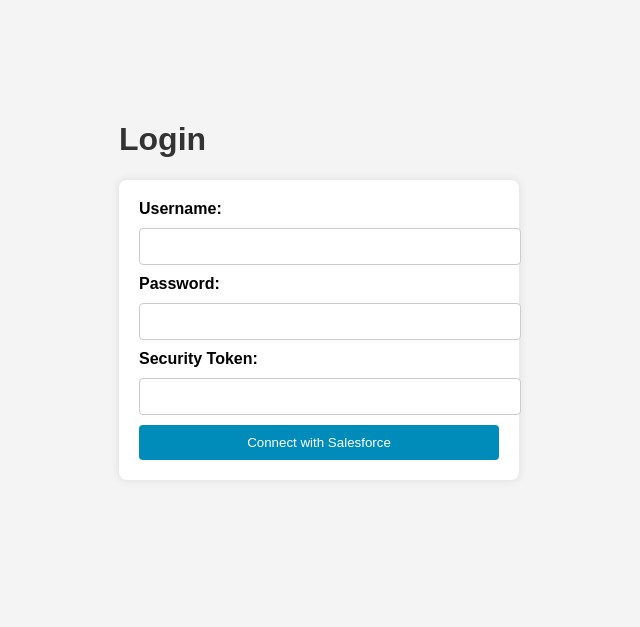
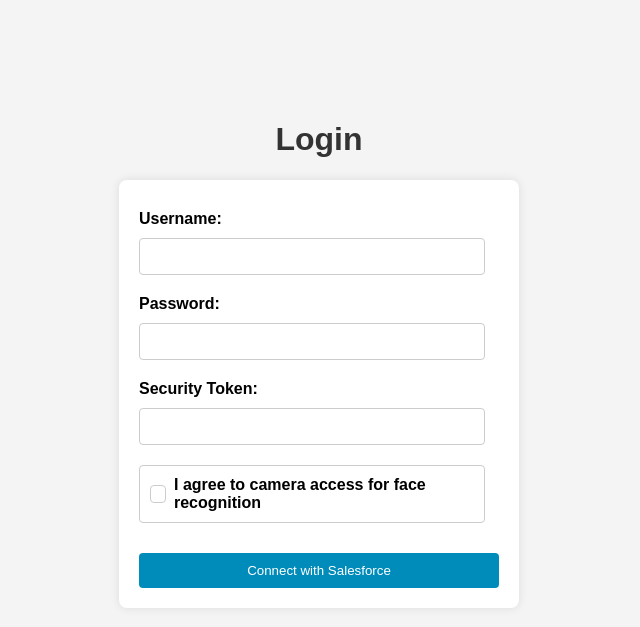
Before and after one commit to KushagraAditya/FaceRec, a Flask app: page / in a window 1280 px wide. Shown: the top 627 px of the page, without its empty margins (321-961 px from the left). Run offline with Flask 3, Linux system fonts and the light colour scheme.

Commit message:
consent checkbox

```diff
--- a/app.py
+++ b/app.py
@@ -55,11 +55,15 @@
     username = request.form['username']
     password = request.form['password']
     security_token = request.form['security_token']
+    faceRecognition = request.form.get('faceRecognition', 'off')
 
     try:
         sf = Salesforce(username=username, password=password, security_token=security_token)
         session['sf'] = pickle.dumps(sf)
-        return redirect(url_for('capture'))
+        if faceRecognition == 'on':
+            return redirect(url_for('capture'))
+        else:
+            return "Face recognition can't be performed if camera access is not granted.", 400
     except Exception as e:
         return str(e)
 
--- a/templates/index.html
+++ b/templates/index.html
@@ -14,6 +14,7 @@
 
         h1 {
             color: #333;
+            text-align: center;
         }
 
         form {
@@ -21,19 +22,48 @@
             padding: 20px;
             border-radius: 8px;
             box-shadow: 0 0 10px rgba(0, 0, 0, 0.1);
+            margin-top: 20px;
         }
 
         label {
             font-weight: bold;
+            display: block;
+            margin-top: 10px;
         }
 
         input[type="text"],
-        input[type="password"] {
-            width: 100%;
+        input[type="password"],
+        input[type="checkbox"]+label {
+            width: 90%;
             padding: 10px;
             margin: 10px 0;
             border: 1px solid #ccc;
             border-radius: 4px;
+        }
+
+        input[type="checkbox"] {
+            display: none;
+        }
+
+        input[type="checkbox"]+label {
+            display: flex;
+            align-items: center;
+        }
+
+        input[type="checkbox"]+label::before {
+            content: '';
+            display: inline-block;
+            width: 16px;
+            height: 16px;
+            border: 1px solid #ccc;
+            border-radius: 4px;
+            margin-right: 8px;
+            background-color: white;
+        }
+
+        input[type="checkbox"]:checked+label::before {
+            background-color: #008CBA;
+            border-color: #008CBA;
         }
 
         input[type="submit"] {
@@ -45,6 +75,7 @@
             border-radius: 4px;
             text-align: center;
             width: 100%;
+            margin-top: 20px;
         }
 
         input[type="submit"]:hover {
@@ -57,13 +88,20 @@
     <h1>Login</h1>
     <form method="post" action="{{ url_for('login') }}">
         <label for="username">Username:</label>
-        <input type="text" name="username" id="username" required><br>
+        <input type="text" name="username" id="username" required>
+
         <label for="password">Password:</label>
-        <input type="password" name="password" id="password" required><br>
+        <input type="password" name="password" id="password" required>
+
         <label for="security_token">Security Token:</label>
-        <input type="text" name="security_token" id="security_token" required><br>
+        <input type="text" name="security_token" id="security_token" required>
+
+        <input type="checkbox" id="faceRecognition" name="faceRecognition">
+        <label for="faceRecognition">I agree to camera access for face recognition</label>
+
         <input type="submit" value="Connect with Salesforce">
     </form>
+
 </body>
 
 </html>
```
